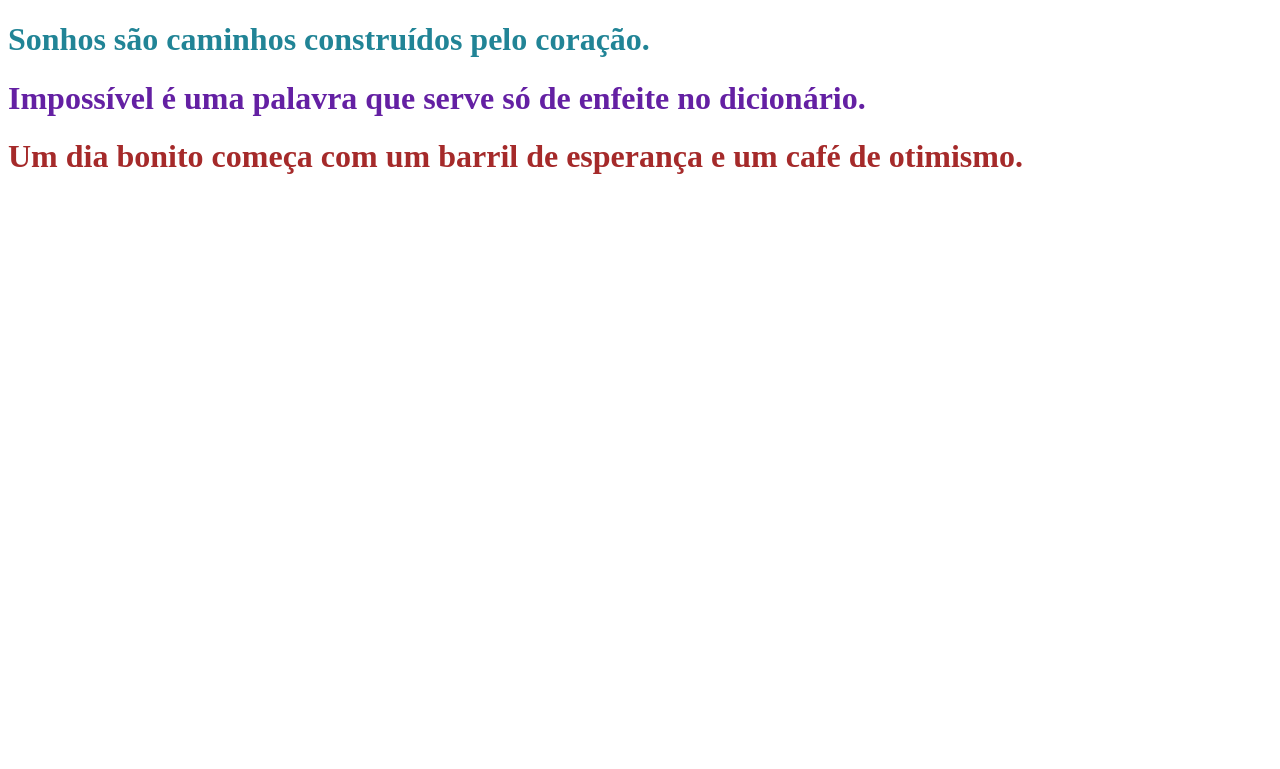
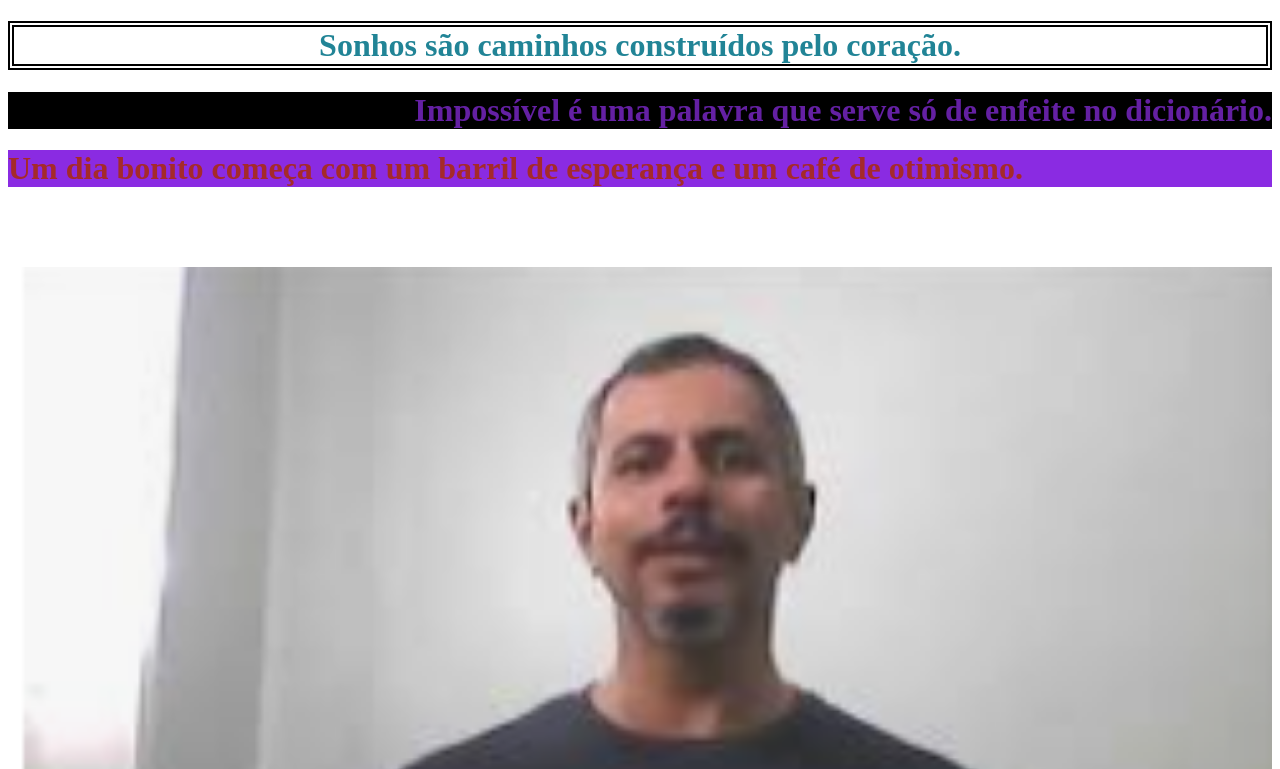
Before and after one commit to rafaelm4gro/ativ2_2c_RafaelMagro, a plain HTML site: page index.html in a window 1280 px wide. Shown: the top 769 px of the page. Drawn offline with Linux system fonts and the light colour scheme.

Commit message:
Add files via upload

```diff
--- a/index.html
+++ b/index.html
@@ -11,5 +11,6 @@
     <h1> <div class="part2"> Impossível é uma palavra que serve só de enfeite no dicionário.</div></h1>
     <h1> <div class="part3">Um dia bonito começa com um barril de esperança e um café de otimismo.</div></h1>
     <h1> <div class="part4"> Você é fraco</div></h1>
+    <img  id="img1" src= "Captura de tela_2024-06-19_11-41-36.png">
 </body>
 </html>
--- a/style.css
+++ b/style.css
@@ -10,3 +10,11 @@ body {background-color: rgb(255, 255, 255);}
     body {background-color: rgb(0, 0, 0);}
     .part4 {color: rgb(255, 255, 255);}
 }
+.part1{border-color: black;
+border-style: double;
+border-width: 6px;
+text-align: center;}
+.part2{background-color: black;
+text-align: right;}
+.part3{background-color: blueviolet;}
+#img1{width: 100%;}
```
Also changed, not shown: Captura de tela_2024-06-19_11-41-36.png (added).
